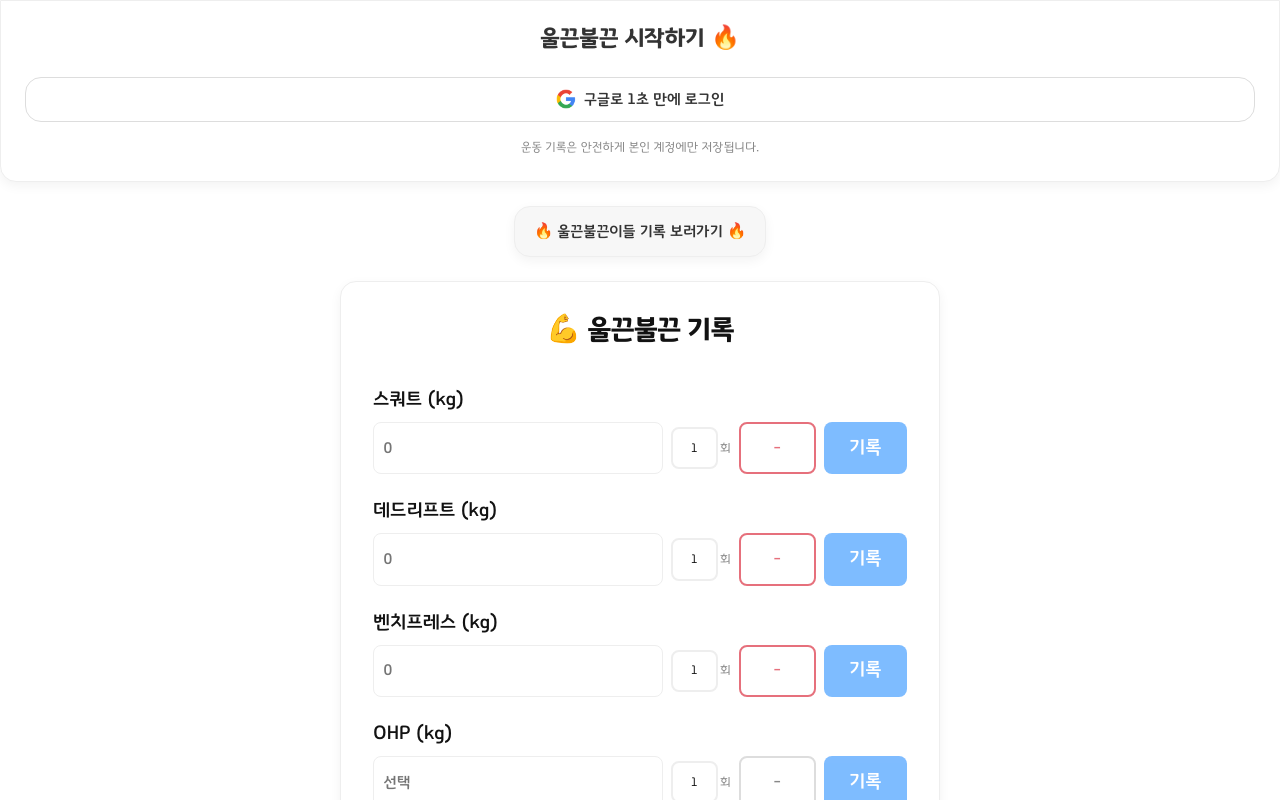
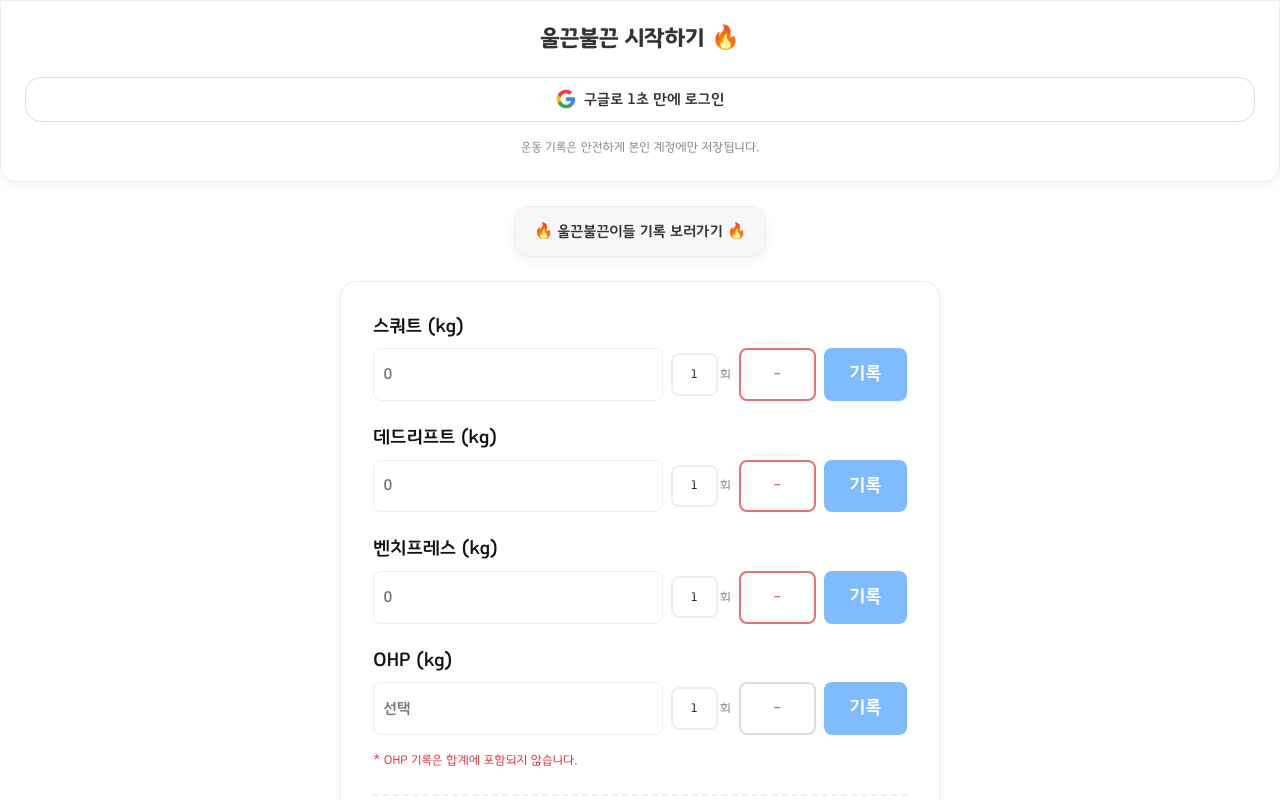
Before and after one commit to Yooodh/ulkun-bulkun, a Next.js app: page / in a window 1280 px wide. Shown: the top 800 px of the page. Built offline with nearby package versions, Linux system fonts and the light colour scheme; no server answers.

Commit message:
style: 타이틀 제거

```diff
--- a/src/components/RecordForm/RecordForm.tsx
+++ b/src/components/RecordForm/RecordForm.tsx
@@ -86,7 +86,6 @@ export default function RecordForm() {
 
   return (
     <div className={styles.formContainer}>
-      <h1 className={styles.title}>💪 울끈불끈 기록</h1>
       <form onSubmit={handleSubmit}>
         {FIELDS.map(({ name, repsKey, label, required }) => {
           const committedValue = lastCommits[name];
```
